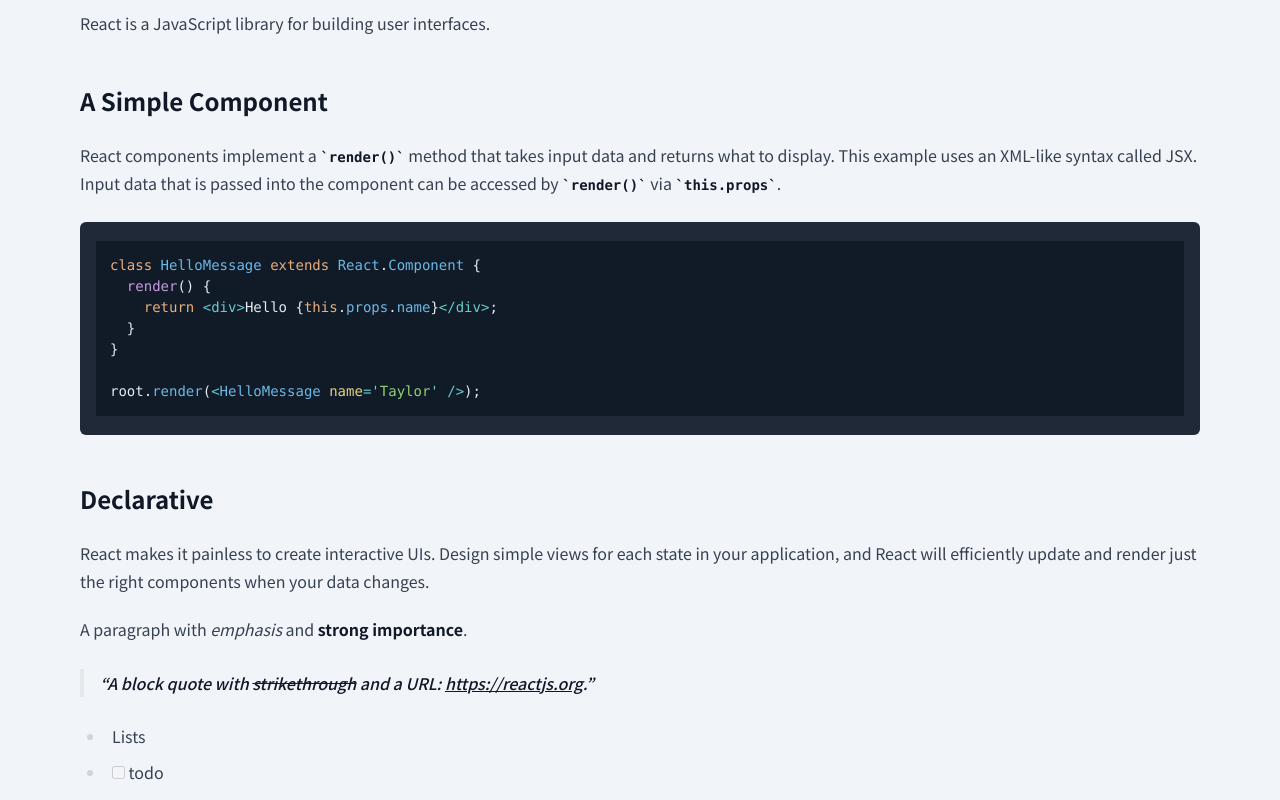
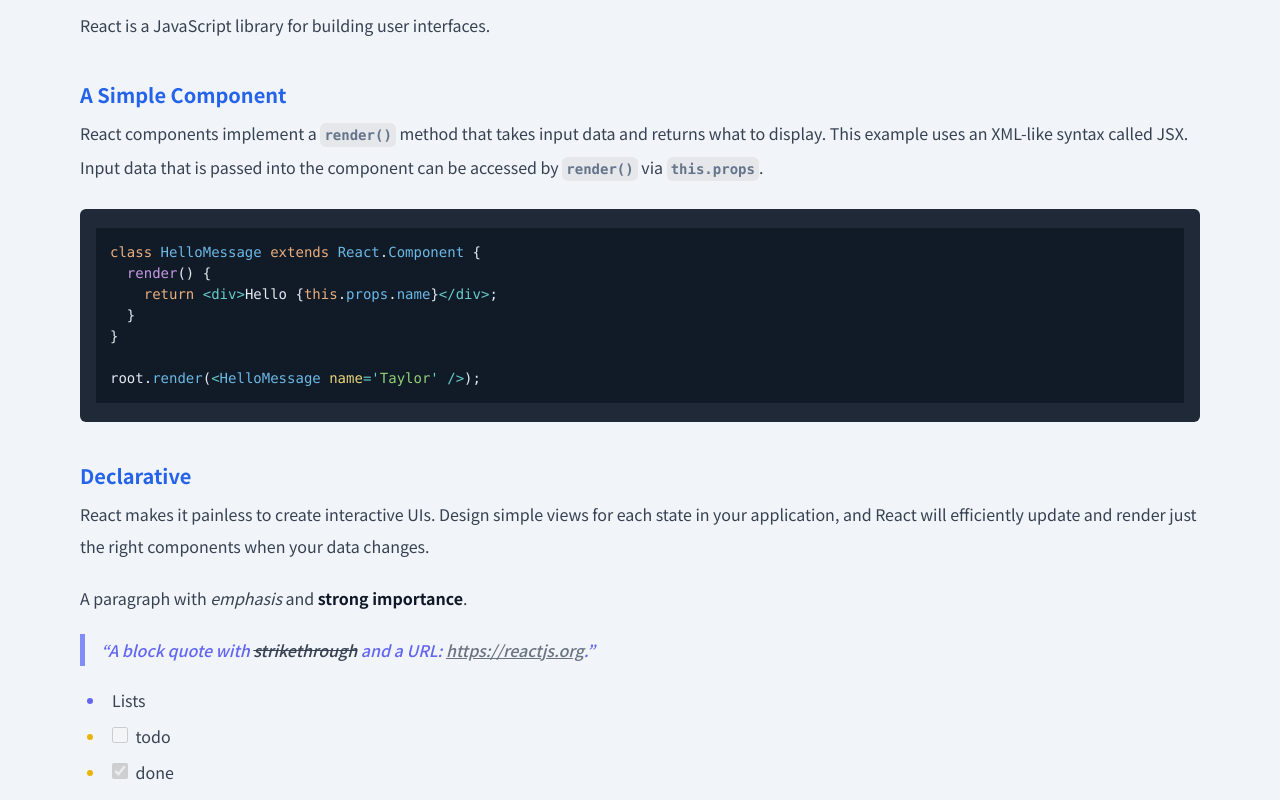
Before and after one commit to talentforest/Jellie-Blog, a Next.js app: page /posts/best-react-practices in a window 1280 px wide. Shown: the part 820-1620 px from the top of the page. Built offline with nearby package versions, Linux system fonts and the light colour scheme.

Commit message:
UI: set markdown tag css

```diff
--- a/components/posts/markdown-viewer.tsx
+++ b/components/posts/markdown-viewer.tsx
@@ -6,13 +6,21 @@ import { Prism as SyntaxHighlighter } from 'react-syntax-highlighter';
 import { CodeProps } from 'react-markdown/lib/ast-to-react';
 import { coldarkDark } from 'react-syntax-highlighter/dist/esm/styles/prism';
 import Image from 'next/image';
+import React from 'react';
 
 interface Props {
   content: string;
 }
 
 export default function MarkdownViewer({ content }: Props) {
+  const toc: {
+    level: number;
+    id: string;
+    title: string;
+  }[] = [];
+
   return (
+    <>
       <ReactMarkdown
         className='prose max-w-none'
         remarkPlugins={[remarkGfm]}
@@ -29,7 +37,10 @@ export default function MarkdownViewer({ content }: Props) {
                 {String(children).replace(/\n$/, '')}
               </SyntaxHighlighter>
             ) : (
-            <code className={className} {...props}>
+              <code
+                className={`${className} before:hidden after:hidden p-1 text-slate-500 rounded-md bg-gray-200`}
+                {...props}
+              >
                 {children}
               </code>
             );
@@ -43,9 +54,60 @@ export default function MarkdownViewer({ content }: Props) {
               height={500}
             />
           ),
+          h2: ({ node, ...props }) => (
+            <h2 className='text-blue-600 mt-10 mb-2 text-xl' {...props} />
+          ),
+          h3: ({ node, ...props }) => (
+            <h3 className='text-blue-400 mt-5 mb-2 text-base' {...props} />
+          ),
+          p: ({ node, className, ...props }) => (
+            <p className={`${className} leading-8`} {...props} />
+          ),
+          blockquote: ({ node, className, ...props }) => (
+            <blockquote
+              className={`${className} text-indigo-500 my-2 border-l-[5px] border-indigo-400`}
+              {...props}
+            />
+          ),
+          ul: ({ node, className, ...props }) => (
+            <ul className={`${className} `} {...props} />
+          ),
+          li: ({ node, className, ...props }) => (
+            <li
+              className={`${className} mb-1  ${
+                className?.includes('task-list-item')
+                  ? 'marker:text-yellow-500'
+                  : 'marker:text-indigo-500'
+              }`}
+              {...props}
+            />
+          ),
+          input: ({ node, className, ...props }) => (
+            <input
+              className={`${className} my-0 mr-1 mt-1 w-4 h-4`}
+              {...props}
+            />
+          ),
+          a: ({ node, className, ...props }) => (
+            <a
+              className={`${className} text-gray-500 font-medium`}
+              {...props}
+            />
+          ),
+          del: ({ node, className, ...props }) => (
+            <del className={`${className} text-gray-700`} {...props} />
+          ),
         }}
       >
         {content}
       </ReactMarkdown>
+      <ul className='table-of-contents'>
+        {toc.map(({ level, id, title }) => (
+          <li key={id} className={`toc-entry-level-${level}`}>
+            <a href={`#${id}`}>{title}</a>
+          </li>
+        ))}
+      </ul>
+    </>
   );
 }
```
Lines whose indentation alone changed are shown as unchanged.
